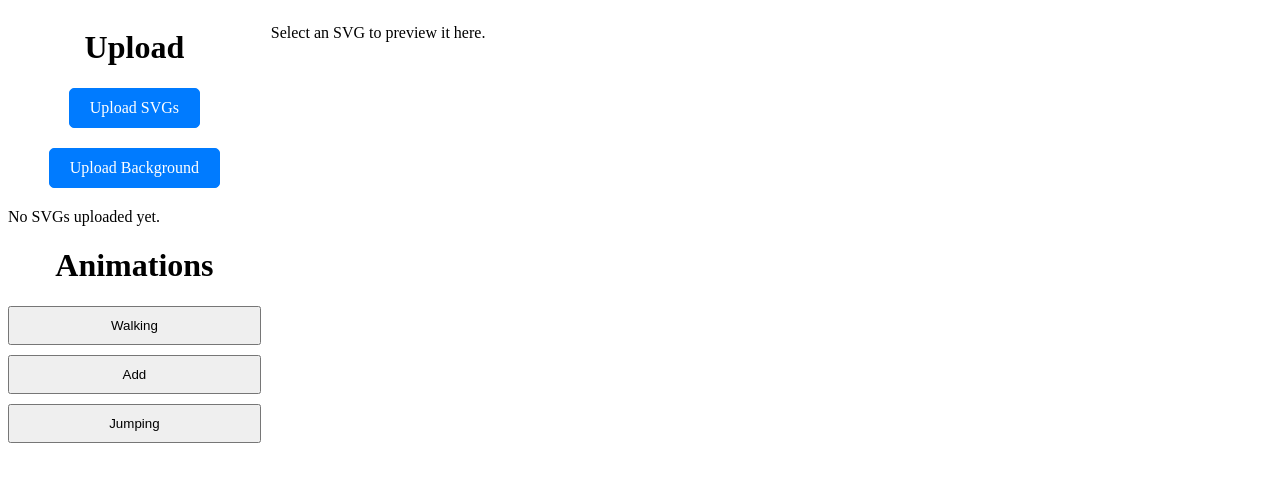
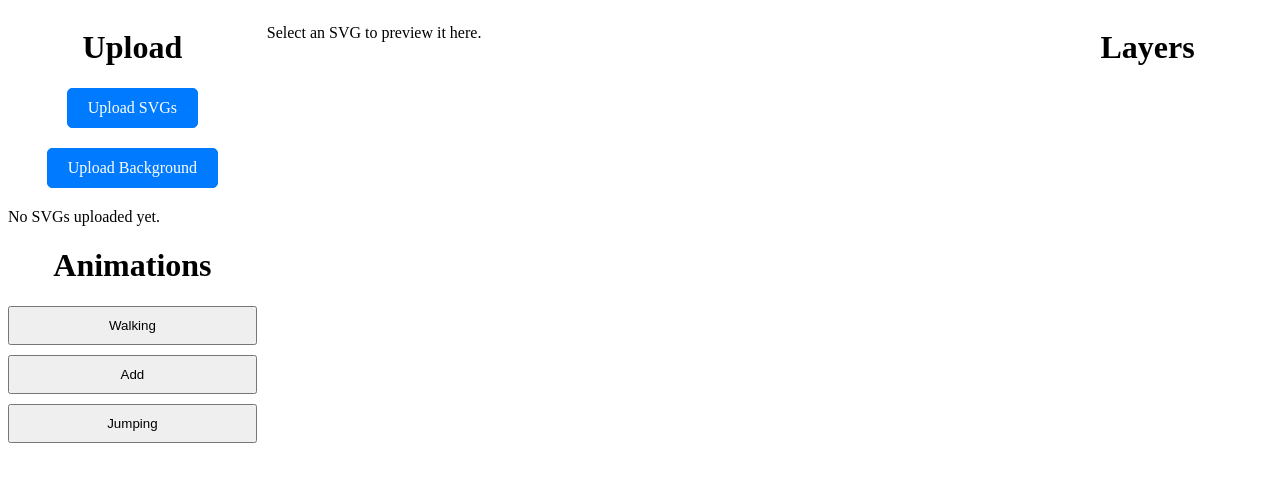
Before and after one commit to Davinder2001/editor_nextjs, a Next.js app: page / in a window 1280 px wide. Shown: the top 482 px of the page. Built offline with nearby package versions, Linux system fonts and the light colour scheme.

Commit message:
updated code

```diff
--- a/package.json
+++ b/package.json
@@ -16,7 +16,8 @@
     "lottie-web": "^5.12.2",
     "next": "15.0.3",
     "react": "19.0.0-rc-66855b96-20241106",
-    "react-dom": "19.0.0-rc-66855b96-20241106"
+    "react-dom": "19.0.0-rc-66855b96-20241106",
+    "react-icons": "^5.4.0"
   },
   "devDependencies": {
     "@types/node": "^20",
--- a/src/app/globals.css
+++ b/src/app/globals.css
@@ -7,6 +7,7 @@
 }
 .active .add-and-delete-buttons{
   display: block !important;
+  border: 1px solid green;
 }
 .container{
   max-width: 1400px;
@@ -17,23 +18,37 @@
   height: 100%;
   width: 100%;
 }
-.layers-prev-container button {
+.layers-container button {
   text-transform: capitalize;
+  border: 2px solid black;
+  font-size: 15px;
 }
 .right-side-inner svg {
   height: 100%;
   width: 100%;
 }
+
+.play-and-pause-btn{
+  font-size: 35px;
+}
+
+.layers-container > h1 {
+  text-align: center;
+}
+
 .frame-container{
   display: flex;
   gap: 10px;
   /* grid-template-columns: 1fr 4fr 1fr; */
 }
 .right-side {
-  width: 80%;
+  width: 60%;
 }
 
 .left-side {
+  width: 20%;
+}
+.leayrs-container{
   width: 20%;
 }
 
--- a/src/app/page.tsx
+++ b/src/app/page.tsx
@@ -1,6 +1,7 @@
 'use client';
 
 import Animations from "@/components/animations";
+import Layers from "@/components/layers";
 // import Layers from "@/components/layers";
 import Preview from "@/components/preview";
 
@@ -46,6 +47,29 @@ const Page: React.FC = () => {
       setBackgroundImage(savedBackground);
     }
   }, []);
+
+  const parseSvgLayers = (svg: string) => {
+    const parser = new DOMParser();
+    const svgDoc = parser.parseFromString(svg, "image/svg+xml");
+
+    const getLayers = svgDoc.documentElement.querySelectorAll(":scope > g");
+
+    const layersWithChildren = Array.from(getLayers).map((layer, index) => {
+      return {
+          index: index, // Index of the layer
+          id: layer.id || `Layer ${index}`, // Name of the layer
+          children: Array.from(layer.children) // Array of children for this layer
+      };
+  });
+
+    return layersWithChildren;
+  };
+
+
+  const handleLayerClick = (layerId: string) => {
+    setSelectedLayers([layerId]); // Select only the clicked layer
+  };
+
 
 
 const animate = (timestamp: number) => {
@@ -347,7 +371,7 @@ const animate = (timestamp: number) => {
                     position: "relative",
                     height: "200px",
                     border: "1px solid #ccc",
-                    marginBottom: "20px",
+                    marginBottom: "50px",
                     cursor: "pointer",
                   }}
                   className={ selectedSvgIndex ===index ? "active" : ""}
@@ -366,11 +390,12 @@ const animate = (timestamp: number) => {
                     <button
                       onClick={() => addSlideToTimeline(svg)}
                       style={{
-                        padding: "5px 10px",
+                        padding: "12px 10px",
                         backgroundColor: "#4CAF50", // Green for "Add Slide"
                         color: "white",
                         border: "none",
                         cursor: "pointer",
+                        width: "50%"
                       }}
                     >
                       Add Slide
@@ -378,11 +403,12 @@ const animate = (timestamp: number) => {
                     <button
                       onClick={() => handleDeleteSvg(svg)} // Delete SVG
                       style={{
-                        padding: "5px 10px",
+                        padding: "12px 10px",
                         backgroundColor: "#f44336", // Red for "Delete"
                         color: "white",
                         border: "none",
                         cursor: "pointer",
+                        width: "50%"
                       }}
                     >
                       Delete
@@ -406,7 +432,7 @@ const animate = (timestamp: number) => {
             </div>
           </div>
         </div>
-
+        <div className="right-side">
         <Preview
           setSvgDataList={setSvgDataList}
           selectedSvg={selectedSvg}
@@ -432,6 +458,15 @@ const animate = (timestamp: number) => {
           selectedSvgIndex={selectedSvgIndex}
 
         />
+
+      </div>
+      <div className="leayrs-container">
+           <Layers selectedSvg={selectedSvg}
+                      parseSvgLayers={parseSvgLayers}
+                      selectedLayers={selectedLayers}
+                      handleLayerClick={handleLayerClick}
+                       />
+      </div>
       </div>
     </div>
   );
--- a/src/components/layers.tsx
+++ b/src/components/layers.tsx
@@ -8,7 +8,8 @@ interface PreviewProps {
 
 const Layers = ({selectedSvg, parseSvgLayers, selectedLayers, handleLayerClick }) => {
   return (
-   <>
+   <div className="layers-container">
+   <h1>Layers</h1>
     <ul>
               {selectedSvg && parseSvgLayers(selectedSvg).map((layer) => (
                 <li key={layer.id}>
@@ -54,7 +55,7 @@ const Layers = ({selectedSvg, parseSvgLayers, selectedLayers, handleLayerClick }
                 </li>
               ))}
             </ul>
-   </>
+   </div>
   )
 }
 
--- a/src/components/preview.tsx
+++ b/src/components/preview.tsx
@@ -188,7 +188,7 @@ import TimeLine from "./timeLine";
             <>
                 {selectedSvg ? (
 
-                        <div className="right-side">
+                    <>
                             <h1 className="main-heading">Preview</h1>
                         <SvgPreviewMain backgroundImage={backgroundImage}
                                         svgContainerRef={svgContainerRef}
@@ -214,7 +214,8 @@ import TimeLine from "./timeLine";
                                         handleSvgClick={handleSvgClick}
                            />
 
-                        </div>
+
+                                        </>
                 ) : (
                     <p>Select an SVG to preview it here.</p>
                 )}
--- a/src/components/timeLine.tsx
+++ b/src/components/timeLine.tsx
@@ -1,4 +1,5 @@
-import React from 'react';
+import React, { useState } from 'react';
+import { FaPlay, FaPause } from 'react-icons/fa';
 
 interface PreviewProps {
   play: () => void;
@@ -19,7 +20,16 @@ const TimeLine = ({
   selectedSvgIndex,
   handleSvgClick,
 }: PreviewProps) => {
+  const [isPlaying, setIsPlaying] = useState(false);
 
+  const handlePlayPause = () => {
+    if (isPlaying) {
+      pause();
+    } else {
+      play();
+    }
+    setIsPlaying(!isPlaying);
+  };
 
   return (
     <div
@@ -30,11 +40,8 @@ const TimeLine = ({
         marginTop: "20px",
       }}
     >
-      <button onClick={play} style={{ marginBottom: "10px" }}>
-        Play Animation
-      </button>
-      <button onClick={pause} style={{ marginBottom: "10px" }}>
-        Pause
+      <button className='play-and-pause-btn' onClick={handlePlayPause} style={{ marginBottom: "10px" }}>
+        {isPlaying ? <FaPause /> : <FaPlay />}
       </button>
 
       {/* SVG Preview */}
@@ -49,7 +56,6 @@ const TimeLine = ({
                 cursor: "pointer",
                 marginBottom: "10px",
               }}
-
               className={selectedSvgIndex === index + 100 ? "active" : ""}
               onClick={() => handleSvgClick(svg, index + 100)}
             />
```
Also changed, not shown: 1 other file (tests, documents, lock files or other folders).
